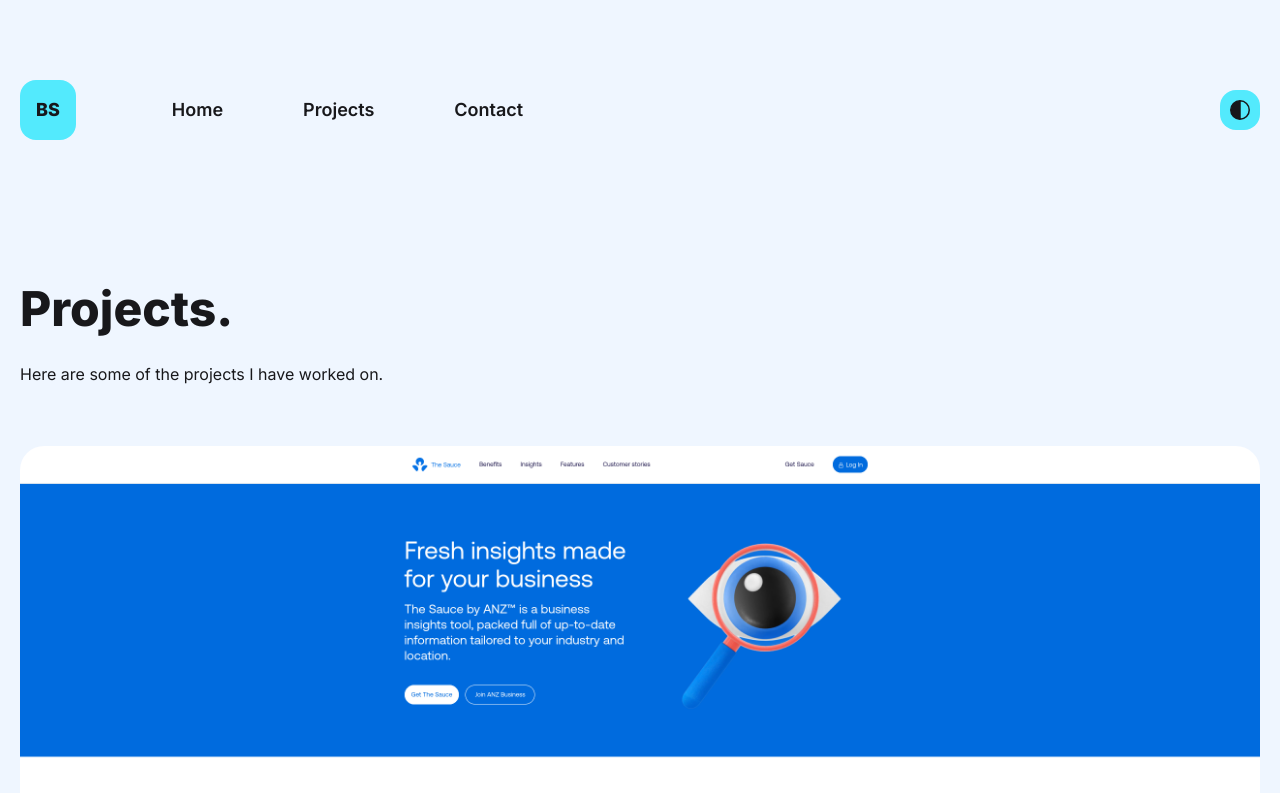
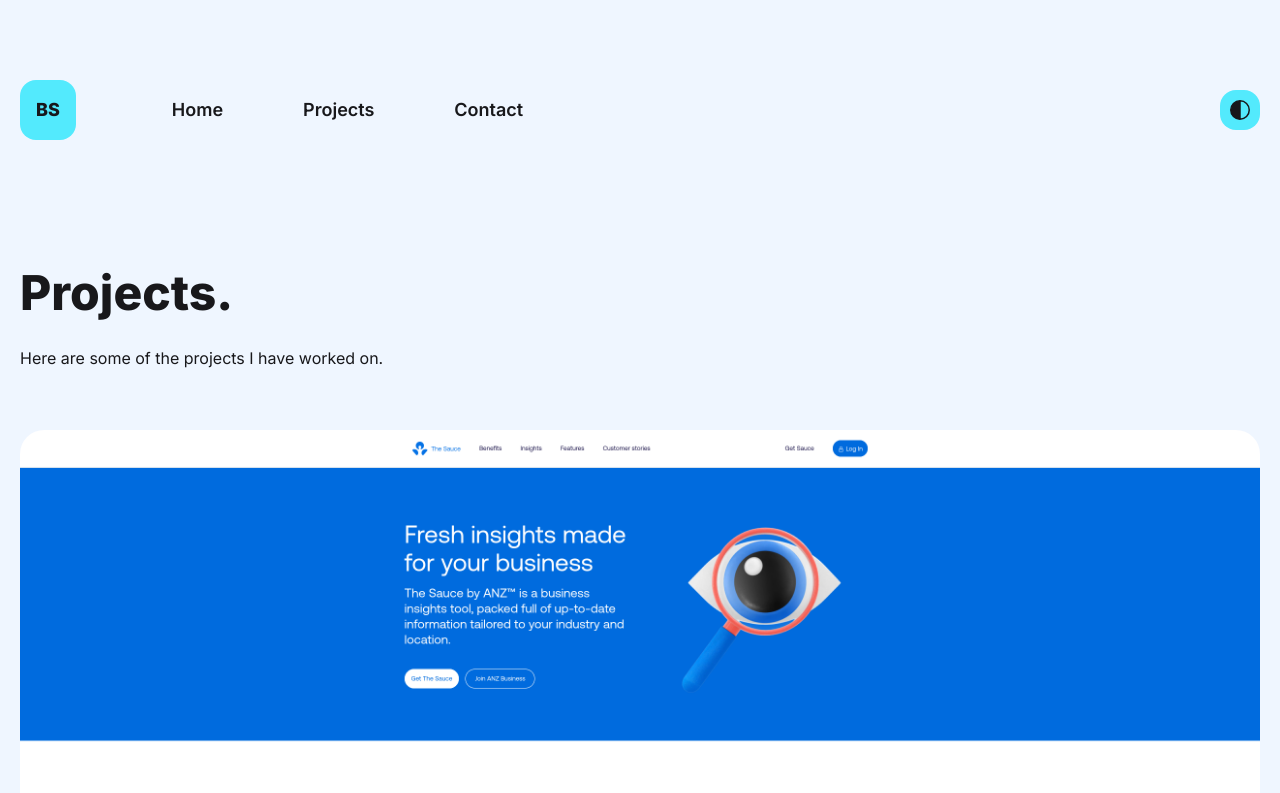
Before and after one commit to b-ran/b-ran.dev, a SvelteKit app: page /projects in a window 1280 px wide. Shown: the top 793 px of the page. Built offline with nearby package versions, Linux system fonts and the light colour scheme.

Commit message:
Make project page the same as contact page

```diff
--- a/src/routes/projects/+page.svelte
+++ b/src/routes/projects/+page.svelte
@@ -31,7 +31,7 @@
 
 <title>Projects | Brandon Scott-Hill</title>
 
-<main class="py-24 space-y-24">
+<main class="py-20 space-y-24">
 	<section class="flex flex-col mb-10">
 		<h1 class="font-extrabold text-5xl leading-snug mb-5">Projects.</h1>
 		<p class="mb-5">Here are some of the projects I have worked on.</p>
```
